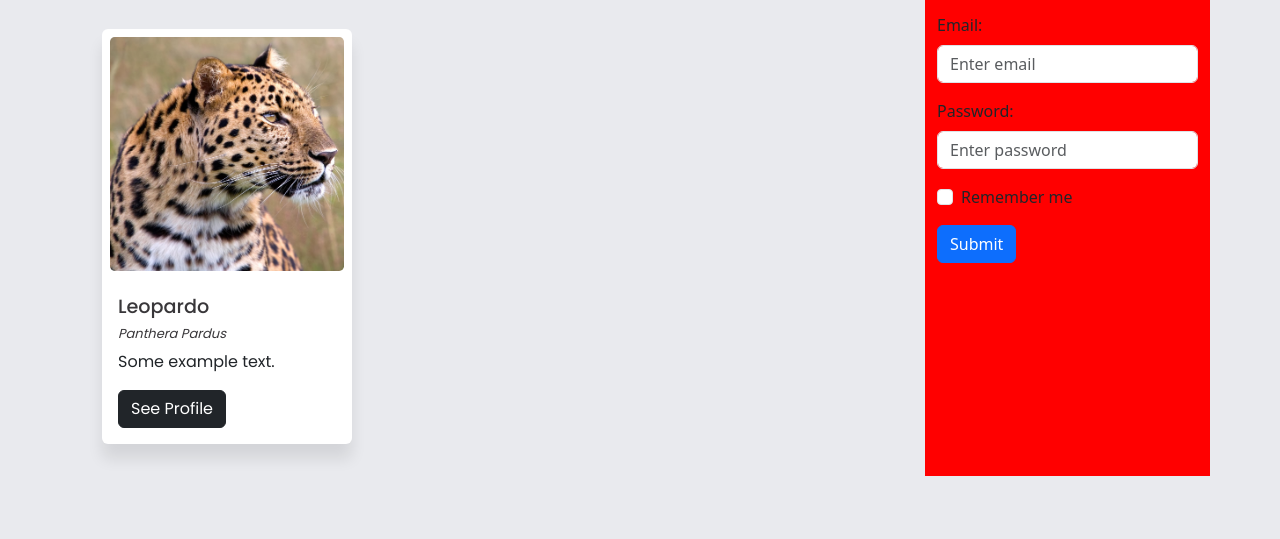
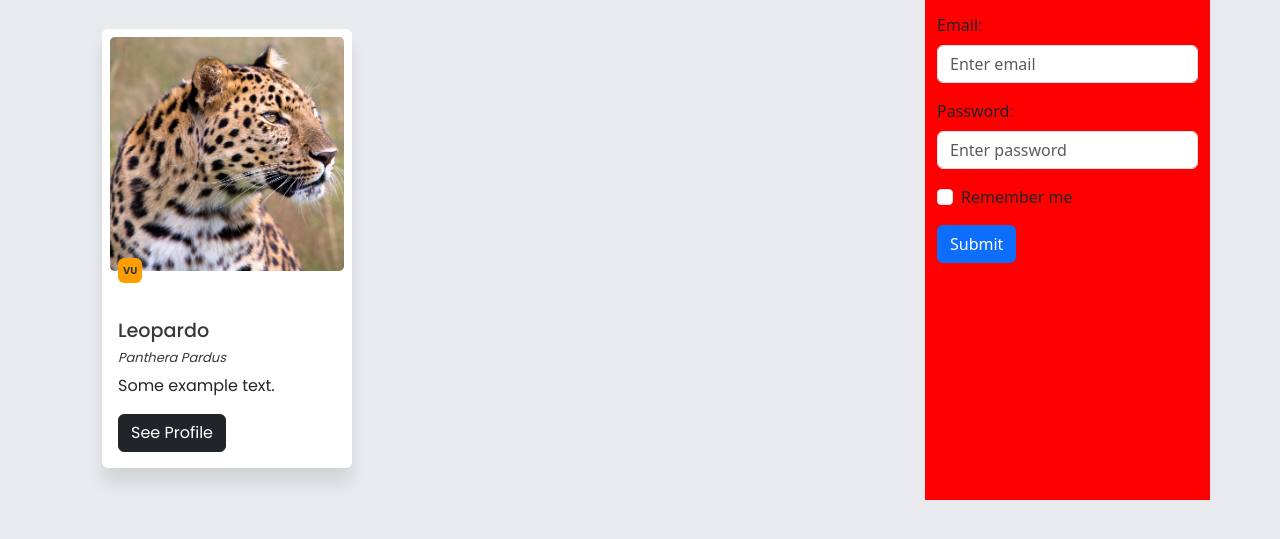
Before and after one commit to leoleguizamonpy/animalia, a website: page front/index.html in a window 1280 px wide. Shown: the part 163-702 px from the top of the page. Drawn offline with nearby package versions, Linux system fonts and the light colour scheme.

Commit message:
Se añade el bóton de Conservación

```diff
--- a/front/index.html
+++ b/front/index.html
@@ -59,6 +59,7 @@
                             <div class="card" id="card">
                                 <img class="card-img-top" src="./assets/img/leopardo.jpg" alt="Card image">
                                 <div class="card-body">
+                                    <a href="estado-de-conservacion.html" class="btn" id="vulnerable" alt="vulnerable">VU</a>
                                     <h5>Leopardo</h5>
                                     <h6><em>Panthera Pardus</em></h6>
                                     <p class="card-text">Some example text.</p>
--- a/front/styles/styles.css
+++ b/front/styles/styles.css
@@ -1,6 +1,7 @@
 :root {
     --white: #E9EAEE;
     --dark: #39373A;
+    --yellow: #ff9E00;
 }
 
 body {
@@ -51,3 +52,16 @@ body {
     font-size: small;
     color: var(--dark);
 }
+
+/*Estados de Conservación*/
+
+#vulnerable {
+    background-color: var(--yellow);
+    border: none;
+    color: var(--dark);
+    font-size: x-small;
+    text-transform: uppercase;
+    padding: 0.5em;
+    font-weight: 700;
+    margin-top: -75px;
+}
```
